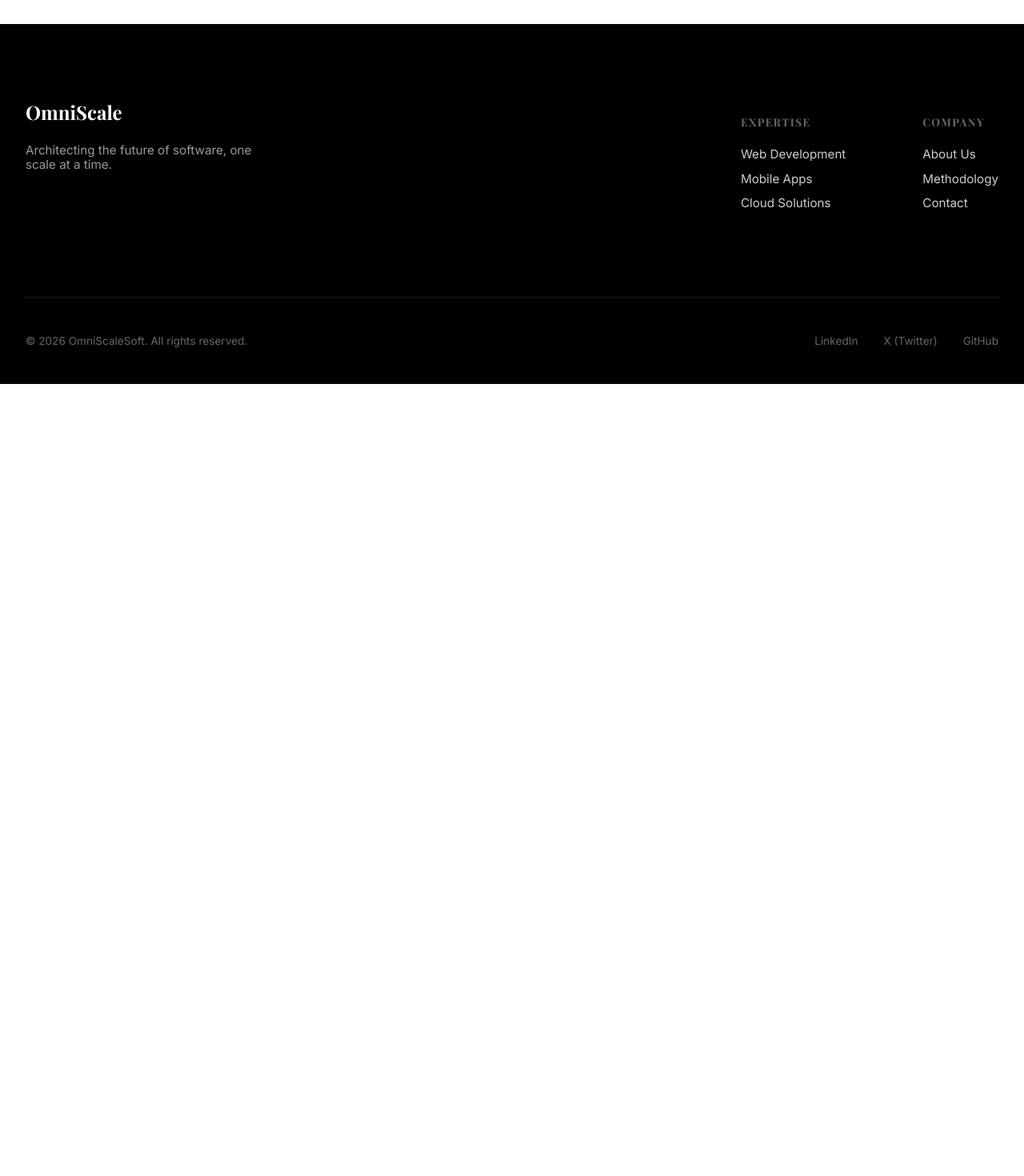
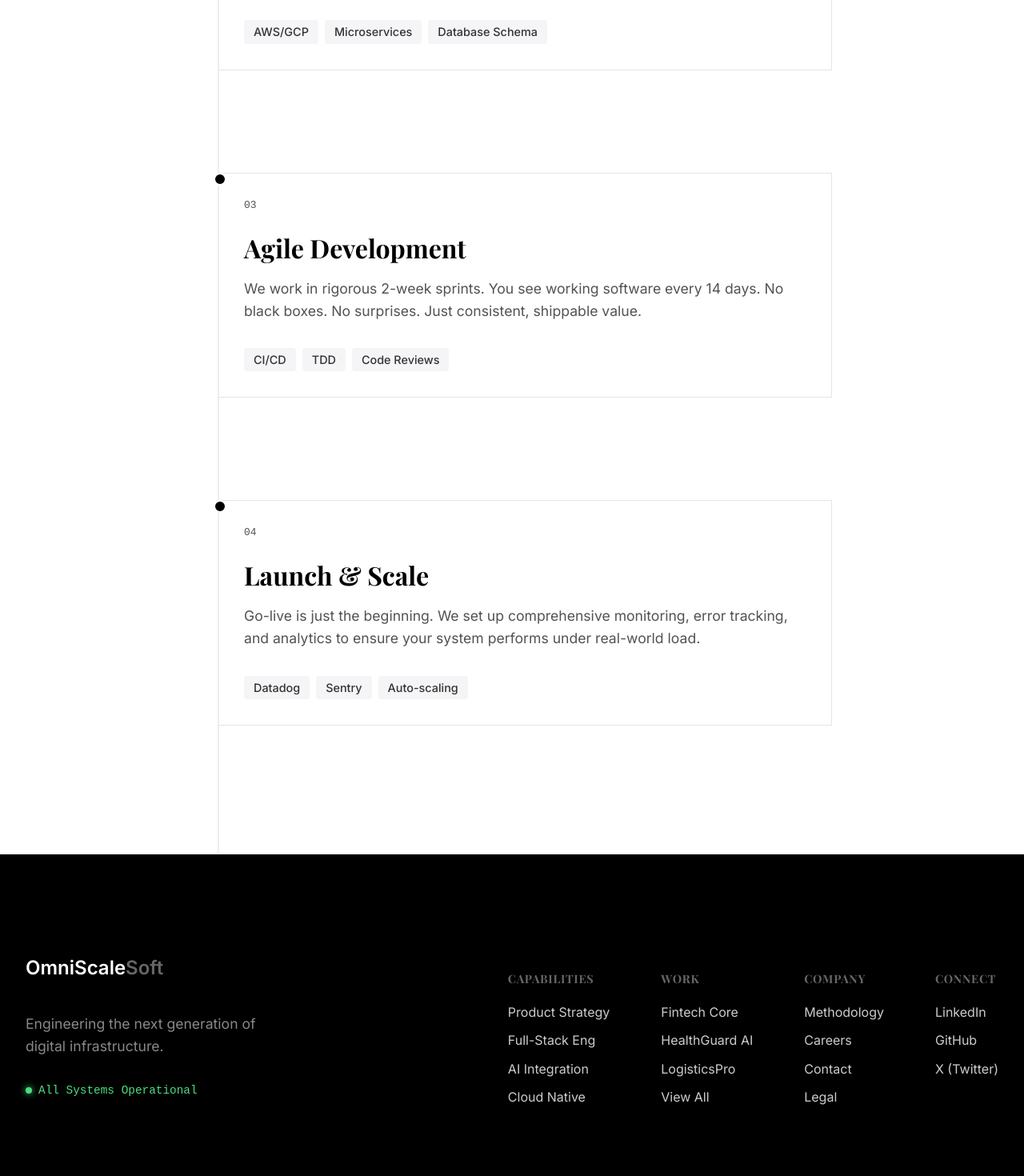
Before and after one commit to SakiburRahmann/omniscalesoft-startup-website, a Next.js app: page /method in a window 1280 px wide. Shown: the part 1100-2570 px from the top of the page at 80% size. Before the commit the page ends 1580 px from the top, so only its background shows below. Built offline with nearby package versions, Linux system fonts and the light colour scheme; a web font is replaced by a local one.

Commit message:
feat(content): implement enterprise fat footer and interactive vertical timeline methodology

```diff
--- /dev/null
+++ b/src/app/method/page.module.css
@@ -0,0 +1,157 @@
+.main {
+    padding-top: 120px;
+    background: var(--background);
+    min-height: 200vh;
+    /* Allow scroll */
+}
+
+.intro {
+    max-width: var(--max-width);
+    margin: 0 auto;
+    padding: 0 2rem 6rem;
+    text-align: center;
+}
+
+.intro h1 {
+    font-size: 5rem;
+    margin-bottom: 2rem;
+    color: #000;
+}
+
+.intro p {
+    font-size: 1.5rem;
+    color: var(--text-secondary);
+    max-width: 600px;
+    margin: 0 auto;
+}
+
+.timelineContainer {
+    max-width: 800px;
+    margin: 0 auto;
+    position: relative;
+    padding-bottom: 10rem;
+}
+
+.progressBar {
+    position: absolute;
+    left: 2rem;
+    /* Align track */
+    top: 0;
+    bottom: 0;
+    width: 2px;
+    background: #000;
+    transform-origin: top;
+    z-index: 10;
+}
+
+/* Faint background line */
+.timelineContainer::before {
+    content: '';
+    position: absolute;
+    left: 2rem;
+    top: 0;
+    bottom: 0;
+    width: 2px;
+    background: #eee;
+    z-index: 1;
+}
+
+.step {
+    display: flex;
+    gap: 4rem;
+    margin-bottom: 8rem;
+    position: relative;
+    padding-left: 2rem;
+    /* Space for line */
+    opacity: 0.3;
+    /* Default fade */
+    transition: opacity 0.5s ease;
+}
+
+.step:last-child {
+    margin-bottom: 0;
+}
+
+/* Highlight active step if needed, handled by framer mostly */
+
+.marker {
+    position: absolute;
+    left: 1.6rem;
+    /* Center on line (2rem left + 2px width/2 approx) - adjusted visually */
+    left: calc(2rem - 5px);
+    width: 12px;
+    height: 12px;
+    background: #000;
+    border-radius: 50%;
+    top: 0;
+    z-index: 20;
+    border: 2px solid #fff;
+}
+
+.stepContent {
+    background: #fff;
+    padding: 2rem;
+    border: 1px solid var(--border-color);
+    width: 100%;
+}
+
+.number {
+    font-family: monospace;
+    color: var(--text-secondary);
+    display: block;
+    margin-bottom: 1rem;
+}
+
+.stepContent h2 {
+    font-size: 2rem;
+    margin-bottom: 1rem;
+    color: #000;
+}
+
+.stepContent p {
+    font-size: 1.1rem;
+    line-height: 1.6;
+    color: var(--text-secondary);
+    margin-bottom: 2rem;
+}
+
+.tags {
+    display: flex;
+    gap: 0.5rem;
+    flex-wrap: wrap;
+}
+
+.tags span {
+    background: #f5f5f7;
+    padding: 6px 12px;
+    border-radius: 4px;
+    font-size: 0.9rem;
+    font-weight: 500;
+    color: #333;
+}
+
+@media (max-width: 768px) {
+    .intro h1 {
+        font-size: 3rem;
+    }
+
+    .timelineContainer {
+        padding: 0 1rem;
+    }
+
+    .step {
+        gap: 2rem;
+    }
+
+    .progressBar {
+        left: 1rem;
+    }
+
+    .timelineContainer::before {
+        left: 1rem;
+    }
+
+    .marker {
+        left: calc(1rem - 5px);
+    }
+}
--- a/src/app/method/page.tsx
+++ b/src/app/method/page.tsx
@@ -1,31 +1,54 @@
+'use client'
+
+import styles from './page.module.css'
+import { motion, useScroll, useTransform } from 'framer-motion'
+import { useRef } from 'react'
+
 export default function Method() {
+    const containerRef = useRef(null)
+    const { scrollYProgress } = useScroll({
+        target: containerRef,
+        offset: ["start start", "end end"]
+    })
+
+    const steps = [
+        { id: '01', title: 'Deep Discovery', desc: 'We don’t just take orders. We challenge assumptions. We spend the first 2 weeks embedding with your team to uncover the "why" behind the "what".', tags: ['User Research', 'Market Analysis', 'Technical Audit'] },
+        { id: '02', title: 'System Architecture', desc: 'Before a single line of code is written, we design the nervous system of your application. Scale, security, and redundancy are baked in from the whiteboard phase.', tags: ['AWS/GCP', 'Microservices', 'Database Schema'] },
+        { id: '03', title: 'Agile Development', desc: 'We work in rigorous 2-week sprints. You see working software every 14 days. No black boxes. No surprises. Just consistent, shippable value.', tags: ['CI/CD', 'TDD', 'Code Reviews'] },
+        { id: '04', title: 'Launch & Scale', desc: 'Go-live is just the beginning. We set up comprehensive monitoring, error tracking, and analytics to ensure your system performs under real-world load.', tags: ['Datadog', 'Sentry', 'Auto-scaling'] }
+    ]
+
     return (
-        <main style={{ paddingTop: '8rem', paddingBottom: '4rem', maxWidth: 'var(--max-width)', margin: '0 auto', paddingLeft: '2rem', paddingRight: '2rem' }}>
-            <h1 style={{ fontFamily: 'var(--font-serif)', fontSize: '3rem', color: 'var(--text-primary)', marginBottom: '1.5rem' }}>
-                The OmniScale <span style={{ color: 'var(--accent)' }}>Method</span>
-            </h1>
-            <p style={{ fontSize: '1.2rem', color: 'var(--text-secondary)', maxWidth: '800px', lineHeight: '1.6' }}>
-                Our proven methodology ensures consistency, quality, and speed. We don't just write code; we engineer success.
-            </p>
+        <main className={styles.main} ref={containerRef}>
+            <section className={styles.intro}>
+                <h1>Our Methodology.</h1>
+                <p>A transparent, engineering-led process designed to mitigate risk and maximize ROI.</p>
+            </section>
 
-            <div style={{ marginTop: '4rem' }}>
-                <MethodStep number="01" title="Analyze" description="Deep dive into requirements and business goals." />
-                <MethodStep number="02" title="Architect" description="Designing scalable systems and data structures." />
-                <MethodStep number="03" title="Build" description="Agile development with rigorous testing." />
-                <MethodStep number="04" title="Scale" description="Deployment, monitoring, and growth optimization." />
+            <div className={styles.timelineContainer}>
+                <motion.div style={{ scaleY: scrollYProgress }} className={styles.progressBar} />
+
+                {steps.map((step, index) => (
+                    <motion.div
+                        key={step.id}
+                        initial={{ opacity: 0, x: 50 }}
+                        whileInView={{ opacity: 1, x: 0 }}
+                        viewport={{ margin: "-20% 0px -20% 0px" }}
+                        transition={{ duration: 0.6 }}
+                        className={styles.step}
+                    >
+                        <div className={styles.marker}></div>
+                        <div className={styles.stepContent}>
+                            <span className={styles.number}>{step.id}</span>
+                            <h2>{step.title}</h2>
+                            <p>{step.desc}</p>
+                            <div className={styles.tags}>
+                                {step.tags.map(tag => <span key={tag}>{tag}</span>)}
+                            </div>
+                        </div>
+                    </motion.div>
+                ))}
             </div>
         </main>
     )
 }
-
-function MethodStep({ number, title, description }: { number: string, title: string, description: string }) {
-    return (
-        <div style={{ display: 'flex', gap: '2rem', marginBottom: '3rem', alignItems: 'flex-start' }}>
-            <span style={{ fontSize: '4rem', fontWeight: '700', color: 'var(--accent)', opacity: 0.2, lineHeight: 1 }}>{number}</span>
-            <div>
-                <h3 style={{ fontSize: '2rem', marginBottom: '0.5rem', color: 'var(--text-primary)' }}>{title}</h3>
-                <p style={{ color: 'var(--text-secondary)', fontSize: '1.1rem' }}>{description}</p>
-            </div>
-        </div>
-    )
-}
--- a/src/components/Footer.module.css
+++ b/src/components/Footer.module.css
@@ -1,102 +1,129 @@
 .footer {
-    background: var(--text-primary);
+    padding: 8rem 0 2rem;
+    border-top: 1px solid var(--border-color);
+    background: #000;
     color: #fff;
-    padding: 6rem 0 2rem;
 }
 
 .container {
     max-width: var(--max-width);
     margin: 0 auto;
     padding: 0 2rem;
-}
-
-.top {
     display: flex;
     justify-content: space-between;
-    margin-bottom: 6rem;
+    align-items: flex-start;
+    flex-wrap: wrap;
     gap: 4rem;
 }
 
-.brand {
-    max-width: 300px;
+.brandSection {
+    flex: 1;
+    min-width: 300px;
 }
 
 .logo {
-    font-family: var(--font-serif);
     font-size: 1.5rem;
-    font-weight: 700;
+    font-weight: 600;
     color: #fff;
-    display: block;
+    margin-bottom: 1.5rem;
+    display: inline-block;
+}
+
+.logo span {
+    color: #666;
+    /* Muted contrast on black */
+}
+
+.tagline {
+    font-size: 1.1rem;
+    color: #888;
+    line-height: 1.6;
+    margin-bottom: 2rem;
+}
+
+.status {
+    display: flex;
+    align-items: center;
+    gap: 8px;
+    font-size: 0.9rem;
+    color: #4ade80;
+    /* Success Green */
+    font-family: monospace;
+}
+
+.statusDot {
+    width: 8px;
+    height: 8px;
+    background: #4ade80;
+    border-radius: 50%;
+    box-shadow: 0 0 8px #4ade80;
+}
+
+.columns {
+    display: flex;
+    gap: 4rem;
+    flex-wrap: wrap;
+}
+
+.column h4 {
+    font-size: 0.9rem;
+    text-transform: uppercase;
+    letter-spacing: 0.05em;
+    color: #666;
     margin-bottom: 1.5rem;
 }
 
-.logo span {
-    color: var(--accent);
+.column a {
+    display: block;
+    color: #ccc;
+    margin-bottom: 1rem;
+    text-decoration: none;
+    transition: color 0.2s;
 }
 
-.brand p {
-    color: rgba(255, 255, 255, 0.6);
-    font-size: 0.95rem;
-}
-
-.links {
-    display: flex;
-    gap: 6rem;
-}
-
-.group h4 {
-    font-size: 0.85rem;
-    text-transform: uppercase;
-    letter-spacing: 0.1em;
-    color: rgba(255, 255, 255, 0.4);
-    margin-bottom: 1.5rem;
-}
-
-.group a {
-    display: block;
-    color: rgba(255, 255, 255, 0.8);
-    font-size: 0.95rem;
-    margin-bottom: 0.75rem;
-    transition: color 0.3s ease;
-}
-
-.group a:hover {
-    color: var(--accent);
+.column a:hover {
+    color: #fff;
 }
 
 .bottom {
-    padding-top: 2rem;
-    border-top: 1px solid rgba(255, 255, 255, 0.1);
+    max-width: var(--max-width);
+    margin: 6rem auto 0;
+    padding: 2rem 2rem 0;
+    border-top: 1px solid #222;
     display: flex;
     justify-content: space-between;
-    align-items: center;
-    font-size: 0.85rem;
-    color: rgba(255, 255, 255, 0.4);
+    color: #444;
+    font-size: 0.9rem;
 }
 
-.socials {
+.legalLinks {
     display: flex;
     gap: 2rem;
 }
 
-.socials a:hover {
-    color: #fff;
+.legalLinks a {
+    color: #444;
+}
+
+.legalLinks a:hover {
+    color: #666;
 }
 
 @media (max-width: 768px) {
-    .top {
+    .container {
         flex-direction: column;
         gap: 3rem;
     }
 
-    .links {
-        gap: 3rem;
-        flex-wrap: wrap;
+    .columns {
+        width: 100%;
+        display: grid;
+        grid-template-columns: repeat(2, 1fr);
+        gap: 2rem;
     }
 
     .bottom {
         flex-direction: column;
-        gap: 1.5rem;
-        text-align: center;
+        gap: 1rem;
     }
 }
--- a/src/components/Footer.tsx
+++ b/src/components/Footer.tsx
@@ -5,35 +5,58 @@ export default function Footer() {
     return (
         <footer className={styles.footer}>
             <div className={styles.container}>
-                <div className={styles.top}>
-                    <div className={styles.brand}>
+                <div className={styles.brandSection}>
                     <Link href="/" className={styles.logo}>
                         OmniScale<span>Soft</span>
                     </Link>
-                        <p>Architecting the future of software, one scale at a time.</p>
+                    <p className={styles.tagline}>
+                        Engineering the next generation of <br /> digital infrastructure.
+                    </p>
+                    <div className={styles.status}>
+                        <span className={styles.statusDot}></span>
+                        All Systems Operational
                     </div>
-                    <div className={styles.links}>
-                        <div className={styles.group}>
-                            <h4>Expertise</h4>
-                            <Link href="/services/web">Web Development</Link>
-                            <Link href="/services/mobile">Mobile Apps</Link>
-                            <Link href="/services/cloud">Cloud Solutions</Link>
                 </div>
-                        <div className={styles.group}>
+
+                <div className={styles.columns}>
+                    <div className={styles.column}>
+                        <h4>Capabilities</h4>
+                        <Link href="/capabilities#strategy">Product Strategy</Link>
+                        <Link href="/capabilities#engineering">Full-Stack Eng</Link>
+                        <Link href="/capabilities#ai">AI Integration</Link>
+                        <Link href="/capabilities#cloud">Cloud Native</Link>
+                    </div>
+
+                    <div className={styles.column}>
+                        <h4>Work</h4>
+                        <Link href="/work#fintech">Fintech Core</Link>
+                        <Link href="/work#health">HealthGuard AI</Link>
+                        <Link href="/work#logistics">LogisticsPro</Link>
+                        <Link href="/work">View All</Link>
+                    </div>
+
+                    <div className={styles.column}>
                         <h4>Company</h4>
-                            <Link href="/about">About Us</Link>
                         <Link href="/method">Methodology</Link>
+                        <Link href="/careers">Careers</Link>
                         <Link href="/contact">Contact</Link>
+                        <Link href="/legal">Legal</Link>
+                    </div>
+
+                    <div className={styles.column}>
+                        <h4>Connect</h4>
+                        <a href="https://linkedin.com" target="_blank">LinkedIn</a>
+                        <a href="https://github.com" target="_blank">GitHub</a>
+                        <a href="https://twitter.com" target="_blank">X (Twitter)</a>
                     </div>
                 </div>
             </div>
+
             <div className={styles.bottom}>
-                    <p>© {new Date().getFullYear()} OmniScaleSoft. All rights reserved.</p>
-                    <div className={styles.socials}>
-                        <Link href="#">LinkedIn</Link>
-                        <Link href="#">X (Twitter)</Link>
-                        <Link href="#">GitHub</Link>
-                    </div>
+                <p>&copy; {new Date().getFullYear()} OmniScaleSoft Inc. San Francisco &middot; Dhaka.</p>
+                <div className={styles.legalLinks}>
+                    <Link href="/privacy">Privacy</Link>
+                    <Link href="/terms">Terms</Link>
                 </div>
             </div>
         </footer>
```
Lines whose indentation alone changed are shown as unchanged.
